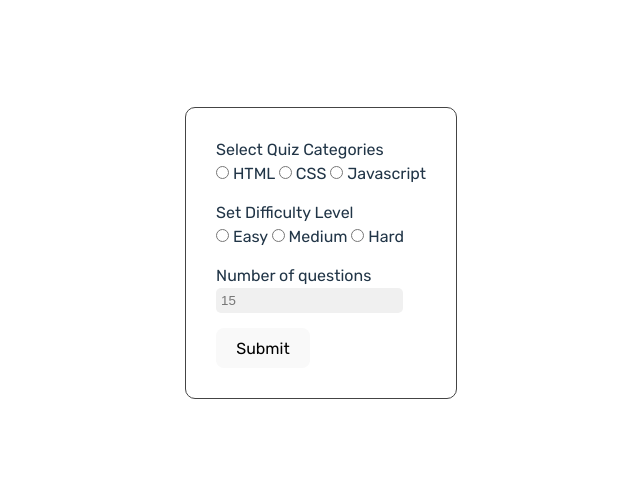
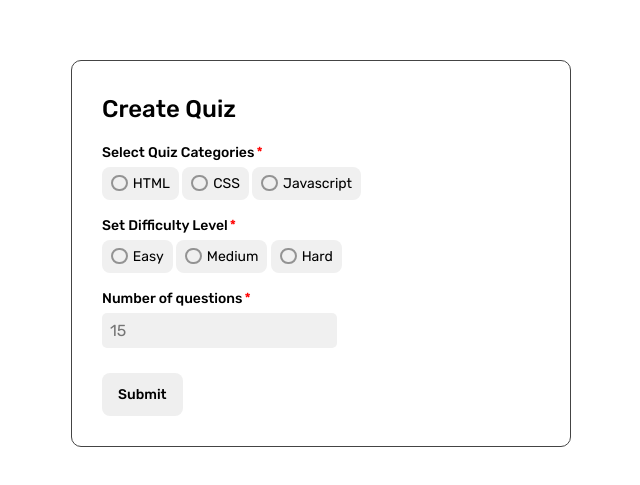
Before and after one commit to SRchavda/Quiz-App-JS, a website built with Vite: page index.html in a window 1280 px wide. Shown: the part 147-632 px from the top of the page, without its empty margins (319-959 px from the left). Built offline with nearby package versions, Linux system fonts and the light colour scheme.

Commit message:
Form style completed, common & constant scss file are added

```diff
--- /dev/null
+++ b/common.scss
@@ -0,0 +1,92 @@
+@import url("https://fonts.googleapis.com/css2?family=Quicksand&display=swap");
+@import url("https://fonts.googleapis.com/css2?family=Rubik:wght@400;500&display=swap");
+@import "./constant.scss";
+
+* {
+  margin: 0;
+  padding: 0;
+  box-sizing: border-box;
+}
+
+:root {
+  font-family: Inter, system-ui, Avenir, Helvetica, Arial, sans-serif;
+  line-height: 1.5;
+  font-weight: 400;
+  font-size: 14px;
+
+  font-synthesis: none;
+  text-rendering: optimizeLegibility;
+  -webkit-font-smoothing: antialiased;
+  -moz-osx-font-smoothing: grayscale;
+}
+
+body {
+  margin: 0;
+  display: flex;
+  place-items: center;
+  min-width: 320px;
+  min-height: 100vh;
+  font-family: "Rubik", sans-serif;
+}
+
+.title {
+  font-size: 24px;
+  font-weight: bold;
+  margin: 0;
+}
+
+button {
+  border-radius: 8px;
+  border: 1px solid transparent;
+  padding: 12px 15px;
+  font-size: 1em;
+  font-weight: 500;
+  font-family: inherit;
+  cursor: pointer;
+  transition: border-color 0.25s;
+}
+
+.required {
+  &::after {
+    content: "*";
+    color: $text-danger;
+    margin-left: 2px;
+  }
+}
+
+.d-flex {
+  display: flex;
+}
+
+.justify-content-start {
+  justify-content: start;
+}
+.justify-content-end {
+  justify-content: end;
+}
+.justify-content-center {
+  justify-content: center;
+}
+
+.align-items-start {
+  align-items: start;
+}
+.align-items-center {
+  align-items: center;
+}
+.align-items-end {
+  align-items: end;
+}
+
+.flex-center {
+  justify-content: center;
+  align-items: center;
+}
+.flex-start {
+  justify-content: start;
+  align-items: center;
+}
+
+.cursor-pointer {
+  cursor: pointer;
+}
--- /dev/null
+++ b/constant.scss
@@ -0,0 +1,4 @@
+$base-color: #f0f0f0;
+$primary-color: #000;
+$background-color: #f5f5f5;
+$text-danger: #ff0000;
--- a/index.html
+++ b/index.html
@@ -11,46 +11,87 @@
     <div id="app">
       <div class="formWrapper">
         <form name="quizForm" id="formm" action="./QuestionPage/question.html">
+          <div class="title">Create Quiz</div>
           <div>
-            <p>Select Quiz Categories</p>
-            <input type="radio" id="HTML" name="quiz_category" value="HTML" />
-            <label for="HTML">HTML</label>
+            <p class="form-que required">Select Quiz Categories</p>
+            <label for="HTML">
+              <input
+                type="radio"
+                id="HTML"
+                name="quiz_category"
+                value="HTML"
+                required
+              />
+              HTML</label
+            >
 
-            <input type="radio" id="CSS" name="quiz_category" value="CSS" />
-            <label for="CSS">CSS</label>
+            <label for="CSS"
+              ><input
+                type="radio"
+                id="CSS"
+                name="quiz_category"
+                value="CSS"
+                required
+              />
+              CSS</label
+            >
 
-            <input
-              type="radio"
-              id="javascript"
-              name="quiz_category"
-              value="javascript"
-            />
-            <label for="javascript">Javascript</label>
+            <label for="javascript"
+              ><input
+                type="radio"
+                id="javascript"
+                name="quiz_category"
+                value="javascript"
+                required
+              />
+              Javascript</label
+            >
           </div>
           <div>
-            <p>Set Difficulty Level</p>
-            <input type="radio" id="easy" name="level" value="easy" />
-            <label for="easy">Easy</label>
+            <p class="form-que required">Set Difficulty Level</p>
+            <label for="easy"
+              ><input
+                type="radio"
+                id="easy"
+                name="level"
+                value="easy"
+                required
+              />
+              Easy</label
+            >
 
-            <input type="radio" id="medium" name="level" value="medium" />
-            <label for="medium">Medium</label>
+            <label for="medium"
+              ><input
+                type="radio"
+                id="medium"
+                name="level"
+                value="medium"
+                required
+              />
+              Medium</label
+            >
 
-            <input type="radio" id="hard" name="level" value="hard" />
-            <label for="hard">Hard</label>
+            <label for="hard"
+              ><input
+                type="radio"
+                id="hard"
+                name="level"
+                value="hard"
+                required
+              />
+              Hard</label
+            >
           </div>
           <div>
-            <p>Number of questions</p>
+            <p class="form-que required">Number of questions</p>
             <input
               type="number"
               placeholder="15"
               name="noOfQues"
               id="noOfQues"
+              required
             />
           </div>
-          <!-- <div>
-          <p>Time limit</p>
-          <input type="text" placeholder="MM:SS" name="timeLimit" />
-        </div> -->
           <div>
             <button type="submit" id="submitBtn">Submit</button>
           </div>
--- a/style.scss
+++ b/style.scss
@@ -1,26 +1,5 @@
-@import url('https://fonts.googleapis.com/css2?family=Quicksand&display=swap');
-@import url('https://fonts.googleapis.com/css2?family=Rubik&display=swap');
-
-*{
-  margin: 0;
-  padding: 0;
-  box-sizing: border-box;
-}
-
-:root {
-  font-family: Inter, system-ui, Avenir, Helvetica, Arial, sans-serif;
-  line-height: 1.5;
-  font-weight: 400;
-
-  color-scheme: light;
-  /* color: rgba(255, 255, 255, 0.87);
-  background-color: #242424; */
-
-  font-synthesis: none;
-  text-rendering: optimizeLegibility;
-  -webkit-font-smoothing: antialiased;
-  -moz-osx-font-smoothing: grayscale;
-}
+@import "./common.scss";
+@import "./constant.scss";
 
 a {
   font-weight: 500;
@@ -29,15 +8,6 @@ a {
 }
 a:hover {
   color: #535bf2;
-}
-
-body {
-  margin: 0;
-  display: flex;
-  place-items: center;
-  min-width: 320px;
-  min-height: 100vh;
-  font-family: 'Rubik', sans-serif;
 }
 
 h1 {
@@ -50,58 +20,6 @@ h1 {
   margin: 0 auto;
   padding: 2rem;
   text-align: center;
-}
-
-.logo {
-  height: 6em;
-  padding: 1.5em;
-  will-change: filter;
-  transition: filter 300ms;
-}
-.logo:hover {
-  filter: drop-shadow(0 0 2em #646cffaa);
-}
-.logo.vanilla:hover {
-  filter: drop-shadow(0 0 2em #f7df1eaa);
-}
-
-.card {
-  padding: 2em;
-}
-
-.read-the-docs {
-  color: #888;
-}
-
-button {
-  border-radius: 8px;
-  border: 1px solid transparent;
-  padding: 0.6em 1.2em;
-  font-size: 1em;
-  font-weight: 500;
-  font-family: inherit;
-  cursor: pointer;
-  transition: border-color 0.25s;
-}
-button:hover {
-  border-color: #646cff;
-}
-button:focus,
-button:focus-visible {
-  outline: 4px auto -webkit-focus-ring-color;
-}
-
-@media (prefers-color-scheme: light) {
-  :root {
-    color: #213547;
-    background-color: #ffffff;
-  }
-  a:hover {
-    color: #747bff;
-  }
-  button {
-    background-color: #f9f9f9;
-  }
 }
 
 .option {
@@ -123,10 +41,6 @@ button:focus-visible {
   background-color: rgba(255, 255, 255, 0.197);
 }
 
-.option p {
-  /* padding: 5px; */
-}
-
 .option .opt-number {
   width: 10%;
   text-align: center;
@@ -134,7 +48,7 @@ button:focus-visible {
 }
 
 .formWrapper {
-
+  width: 500px;
   border: 1px solid rgb(68, 68, 68);
   padding: 30px;
   border-radius: 10px;
@@ -151,10 +65,71 @@ button:focus-visible {
     text-align: left;
   }
 
-  input[type=number] {
-    background-color: #f0f0f0;
-    padding: 5px;
+  .form-que {
+    font-weight: bold;
+    margin-bottom: 4px;
+  }
+
+  input[type="number"] {
+    background-color: $base-color;
+    padding: 8px;
     border: none;
     border-radius: 5px;
+    font-size: 16px;
+    font-family: "Rubik", sans-serif;
+  }
+
+  label {
+    display: inline-flex;
+    align-items: center;
+    gap: 5px;
+    cursor: pointer;
+    padding: 5px 8px;
+    background-color: $base-color;
+    border-radius: 8px;
+    border: 1px solid transparent;
+
+    &:hover {
+      border: 1px solid $primary-color;
+    }
+
+    &:has([type="radio"]:checked) {
+      border: 1px solid $primary-color;
+    }
+  }
+
+  input[type="radio"] {
+    --s: 1.2em;
+
+    height: var(--s);
+    aspect-ratio: 1;
+    border: calc(var(--s) / 8) solid #939393;
+    padding: calc(var(--s) / 8);
+    background: radial-gradient(farthest-side, $primary-color 94%, #0000) 50%/0 0
+      no-repeat content-box;
+    border-radius: 50%;
+    -webkit-appearance: none;
+    -moz-appearance: none;
+    appearance: none;
+    cursor: pointer;
+    font-size: inherit;
+    transition: 0.3s;
+
+    &:checked {
+      border-color: $primary-color;
+      background-size: 100% 100%;
+    }
+  }
+
+  button {
+    margin-top: 10px;
+    transition: border-color 0.5s;
+    &:hover {
+      background-color: $primary-color;
+      color: $background-color;
+    }
+    &:focus,:focus-visible {
+      outline: 4px auto -webkit-focus-ring-color;
+    }
   }
 }
```
